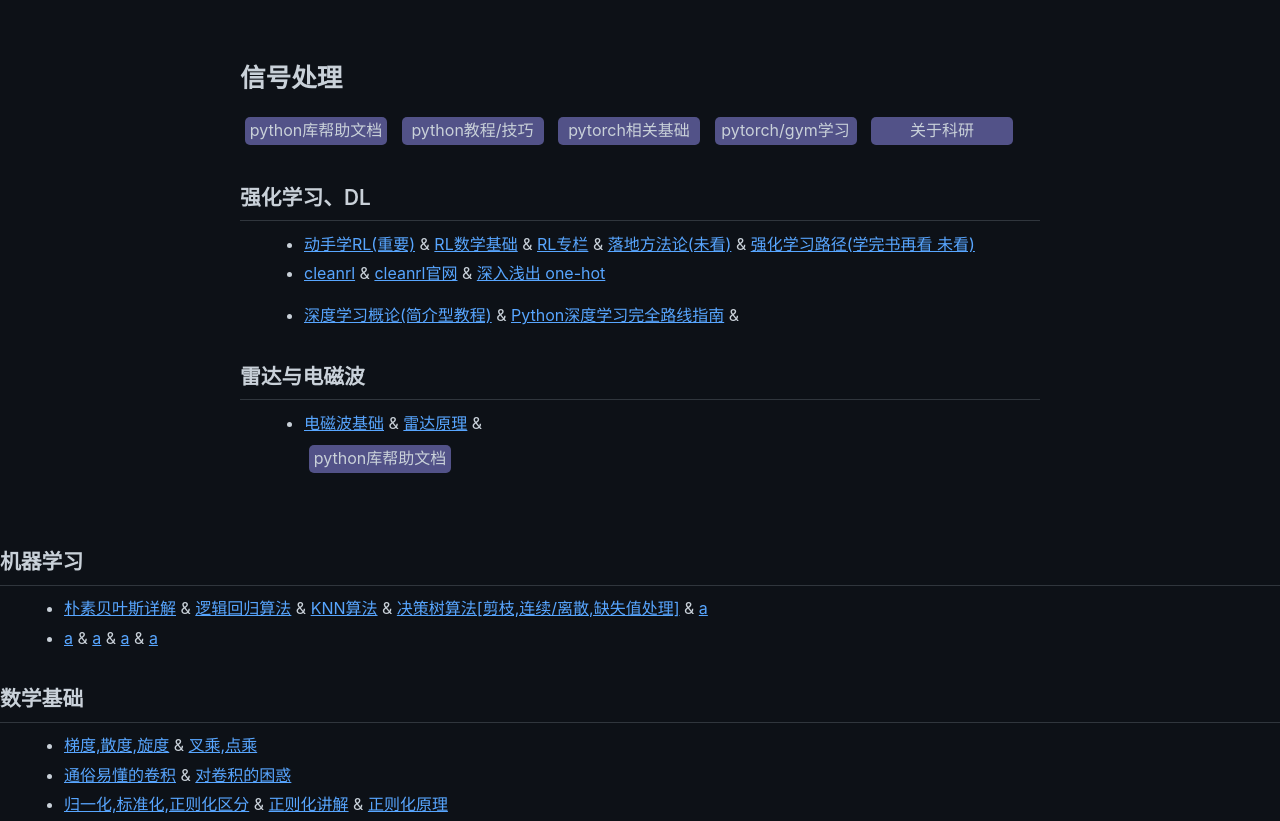
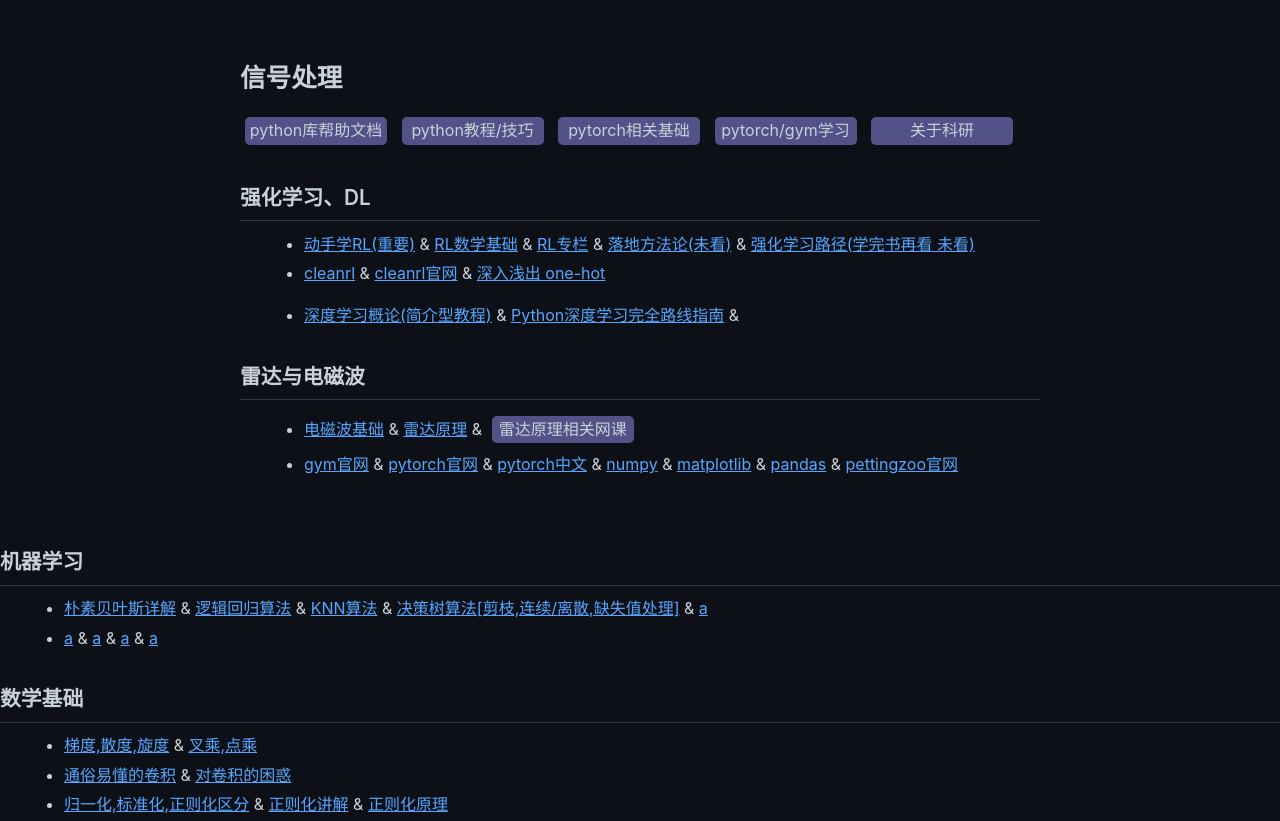
Before and after one commit to wanghuany/my-website, a plain HTML site: page index.html in a window 1280 px wide. Shown: the top 821 px of the page. Drawn offline with Linux system fonts and the light colour scheme.

Commit message:
增加网址

```diff
--- a/index.html
+++ b/index.html
@@ -247,9 +247,8 @@
              target="_blank">电磁波基础</a>  &
           <a href="https://zhuanlan.zhihu.com/p/636466032"
              target="_blank">雷达原理</a>  &
-      </li>
-      <div class="folder" onclick="toggleFolder('folder-1')">python库帮助文档</div>
-        <div id="folder-1" class="folder-content">
+          <div class="folder" onclick="toggleFolder('folder-1')">雷达原理相关网课</div>
+            <div id="folder-6" class="folder-content">
                         <li>
                             <a href="https://gymnasium.farama.org/api/env/#implementing-environments" target="_blank">
                             gym官网</a> &
@@ -264,7 +263,7 @@
                             pettingzoo官网</a></li>
               </div>
           </div>
-    </ul>
+      </li>
     </ul>
     <h2>机器学习</h2>
     <ul>
```
Lines whose indentation alone changed are shown as unchanged.
